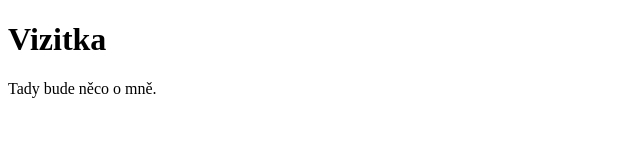
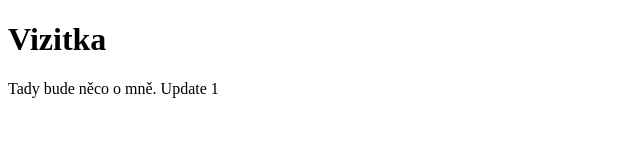
Before and after one commit to Leani3/Vizitka, a plain HTML site: page index.html in a window 1280 px wide. Shown: the full height of the page, 0-640 px from the left. Drawn offline with Linux system fonts and the light colour scheme.

Commit message:
Update 1

```diff
--- a/index.html
+++ b/index.html
@@ -8,6 +8,6 @@
   <body>
     <h1>Vizitka</h1>
 
-    Tady bude něco o mně.
+    Tady bude něco o mně. Update 1
   </body>
 </html>
```
